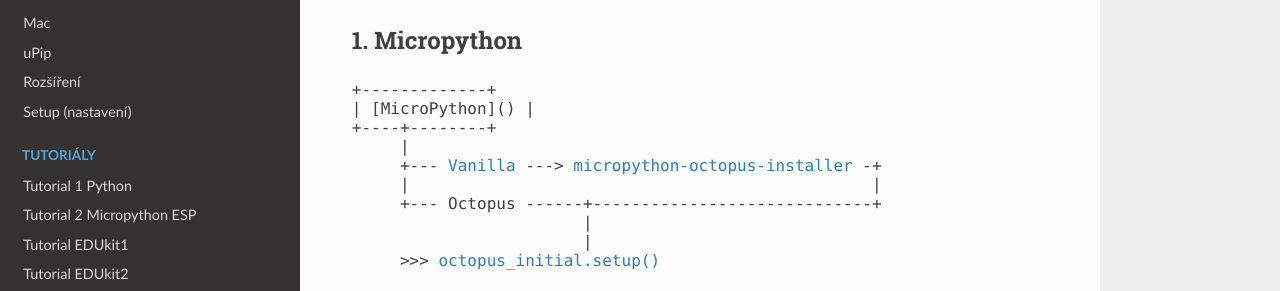
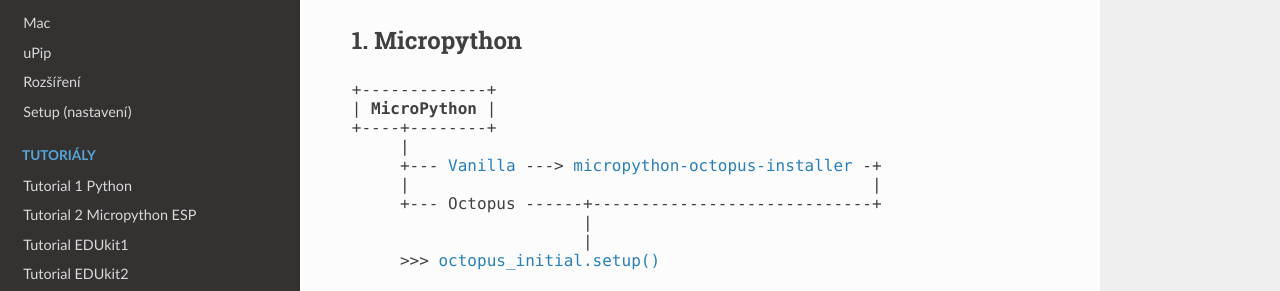
Before and after one commit to octopuslab-cz/docs_octopuslab_cz, an MkDocs documentation site: the page built from docs/framework.md, in a window 1280 px wide and 900 px high. Shown: the part 333-624 px from the top of the window. Built offline with MkDocs 1.6.1, drawn with Linux system fonts in a browser that asks for light colours; nearby versions of some CDN libraries.

Commit message:
typo [...]

```diff
--- a/docs/framework.md
+++ b/docs/framework.md
@@ -11,7 +11,7 @@
 
 <pre>
 +-------------+
-| [MicroPython]() |
+| <b>MicroPython</b> |
 +----+--------+
      |
      +--- <a href="http://micropython.org/download/esp32/">Vanilla</a> ---> <a href="/pip/#micropython-octopus-installer">micropython-octopus-installer</a> -+
```
